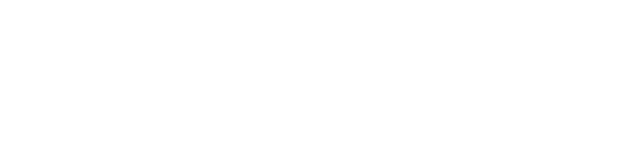
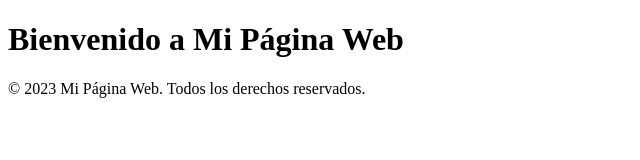
Before and after one commit to Mestmunt/MangelClass, a plain HTML site: page index.html in a window 1280 px wide. Shown: the whole page, without its empty margins (0-640 px from the left). Drawn offline with Linux system fonts and the light colour scheme.

Commit message:
Header & Footer

```diff
--- a/index.html
+++ b/index.html
@@ -3,9 +3,14 @@
 <head>
     <meta charset="UTF-8">
     <meta name="viewport" content="width=device-width, initial-scale=1.0">
-    <title>Mi Página Web</title>
+    <title>MangelClass</title>
 </head>
 <body>
-
+    <header>
+        <h1>Bienvenido a Mi Página Web</h1>
+    </header>
+    <footer>
+        <p>&copy; 2023 Mi Página Web. Todos los derechos reservados.</p>
+    </footer>
 </body>
 </html>
```
